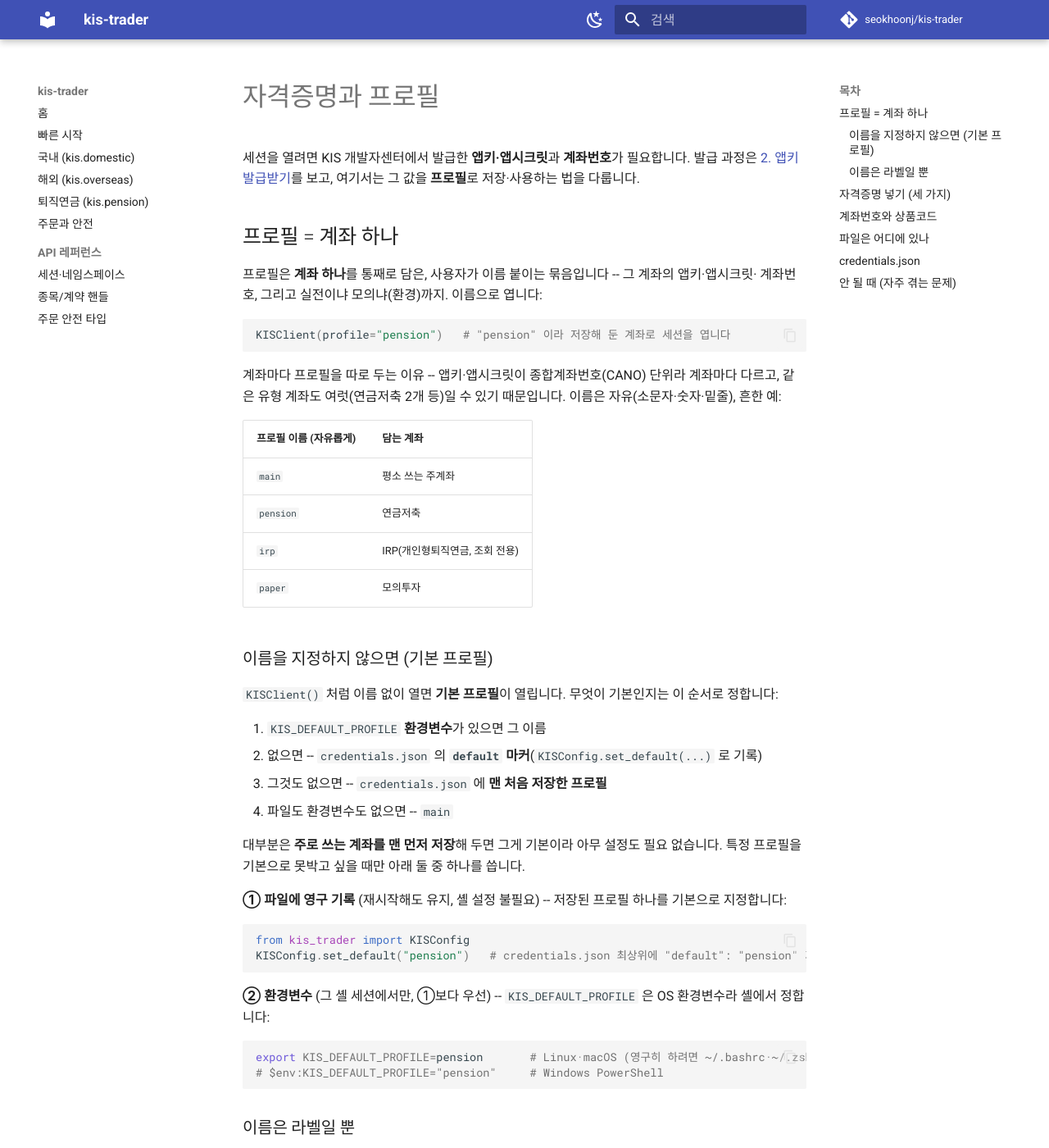
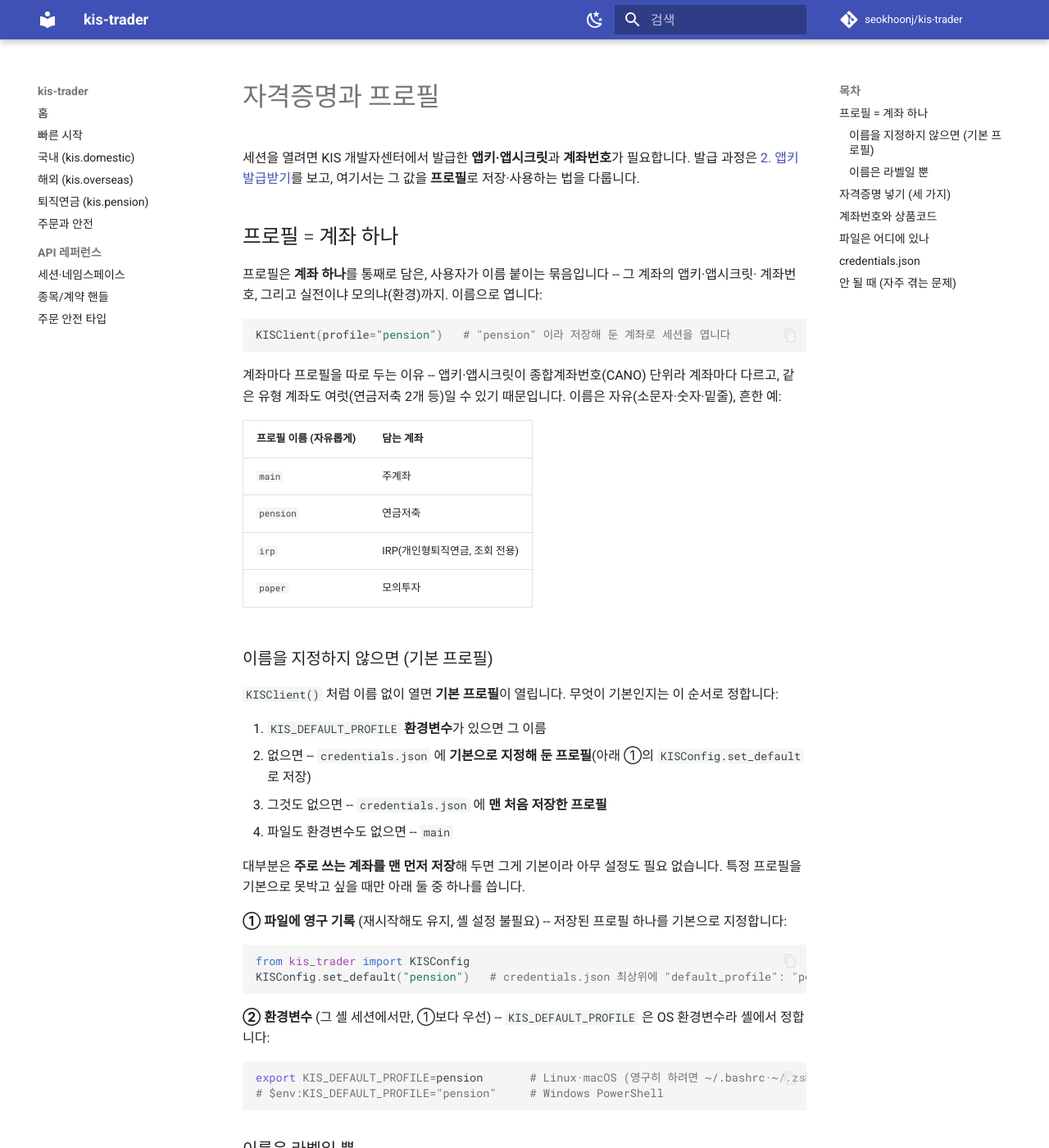
Before and after one commit to seokhoonj/kis-trader, an MkDocs documentation site: the page built from docs/configuration.md, in a window 1280 px wide and 1400 px high. Shown: the whole window at 82% size. Built offline with MkDocs 1.6.1 and Material for MkDocs 9.7.7, drawn with Linux system fonts in a browser that asks for light colours; comment, search, counter and statistics services are not loaded.

Commit message:
docs: rename the default marker key and tidy the profile examples
Show the persistent default as `default_profile` (matching the `KIS_` -> file
key convention), shorten the `main` example description, and reword the
default-profile resolution step so it does not rely on undefined jargon.

````diff
--- a/docs/configuration.md
+++ b/docs/configuration.md
@@ -17,7 +17,7 @@
 
 | 프로필 이름 (자유롭게) | 담는 계좌 |
 |---|---|
-| `main` | 평소 쓰는 주계좌 |
+| `main` | 주계좌 |
 | `pension` | 연금저축 |
 | `irp` | IRP(개인형퇴직연금, 조회 전용) |
 | `paper` | 모의투자 |
@@ -27,7 +27,7 @@
 `KISClient()` 처럼 이름 없이 열면 **기본 프로필**이 열립니다. 무엇이 기본인지는 이 순서로 정합니다:
 
 1. `KIS_DEFAULT_PROFILE` **환경변수**가 있으면 그 이름
-2. 없으면 -- `credentials.json` 의 **`default` 마커**(`KISConfig.set_default(...)` 로 기록)
+2. 없으면 -- `credentials.json` 에 **기본으로 지정해 둔 프로필**(아래 ①의 `KISConfig.set_default` 로 저장)
 3. 그것도 없으면 -- `credentials.json` 에 **맨 처음 저장한 프로필**
 4. 파일도 환경변수도 없으면 -- `main`
 
@@ -38,7 +38,7 @@
 
 ```python
 from kis_trader import KISConfig
-KISConfig.set_default("pension")   # credentials.json 최상위에 "default": "pension" 기록
+KISConfig.set_default("pension")   # credentials.json 최상위에 "default_profile": "pension" 기록
 ```
 
 **② 환경변수** (그 셸 세션에서만, ①보다 우선) -- `KIS_DEFAULT_PROFILE` 은 OS 환경변수라 셸에서 정합니다:
````
